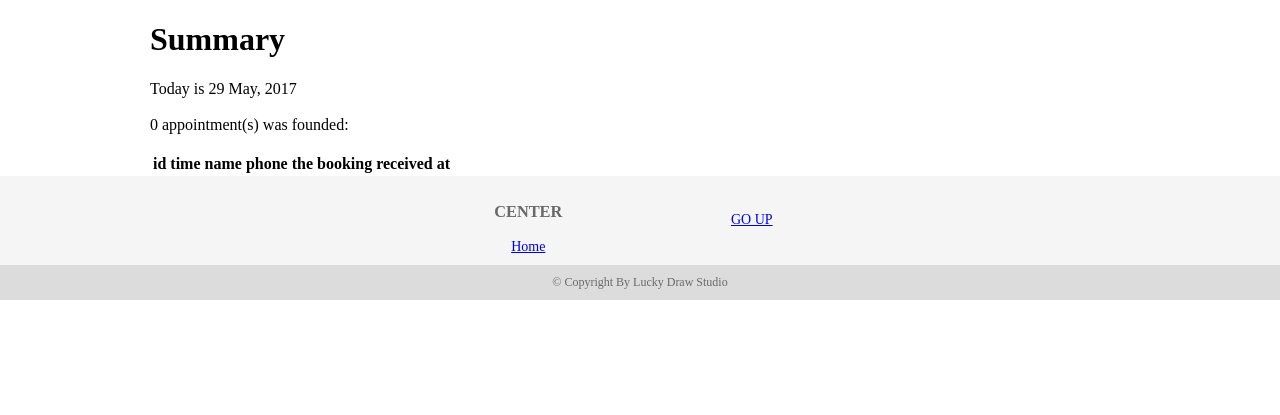
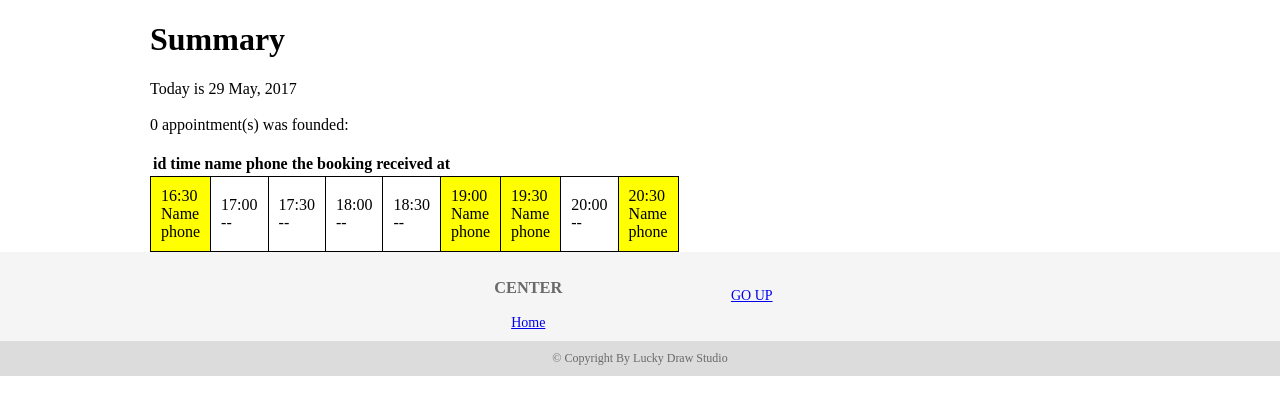
Before and after one commit to iunanton/luckydraw, a PHP site: page /private/summary.php in a window 1280 px wide. Shown: the part 82-497 px from the top of the page. Run offline with PHP 8.4, Linux system fonts and the light colour scheme; data that the repository does not hold is empty.

Commit message:
Add time table with styles

```diff
--- a/private/summary.php
+++ b/private/summary.php
@@ -19,7 +19,7 @@
 	?>
 <meta name="generator" content="Bluefish 2.2.7" >
 <meta name="author" content="Anton Yun" >
-<meta name="date" content="2017-05-16T05:24:28+0800" >
+<meta name="date" content="2017-05-17T15:00:10+0800" >
 <meta name="copyright" content="">
 <meta name="keywords" content="">
 <meta name="description" content="">
@@ -30,7 +30,16 @@
 <meta http-equiv="expires" content="0">
 <link href="../style.css" rel="stylesheet" type="text/css">
 <style type="text/css">
-
+	.summary {
+		border-collapse: collapse;
+	}
+	.summary td {
+		padding: 10px 10px 10px 10px;
+		border: 1px solid black
+	}
+	.summary td.selected {
+		background-color: yellow;
+	}
 </style>
 </head>
 <body>
@@ -71,6 +80,19 @@
 				}
 				echo "</table>";
 			?>
+			<table class="summary">
+				<tr>
+					<td class="selected">16:30<br>Name<br>phone</td>
+					<td>17:00<br>--</td>
+					<td>17:30<br>--</td>
+					<td>18:00<br>--</td>
+					<td>18:30<br>--</td>
+					<td class="selected">19:00<br>Name<br>phone</td>
+					<td class="selected">19:30<br>Name<br>phone</td>
+					<td>20:00<br>--</td>
+					<td class="selected">20:30<br>Name<br>phone</td>
+				</tr>
+			</table>
 		</div>
 	</div>
 	<?php
```
